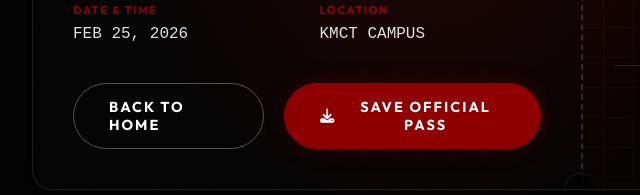
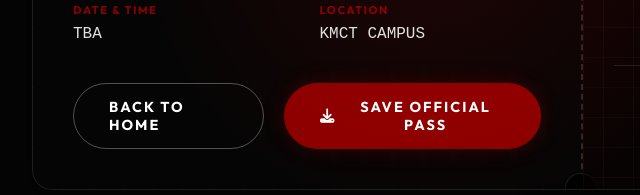
Before and after one commit to swabiabdulla30/Vortex, a website: page registration_success.html in a window 1280 px wide. Shown: the part 477-672 px from the top of the page, 208-848 px from the left. Drawn offline with nearby package versions, Linux system fonts and the light colour scheme.

Commit message:
Apply event date and venue to registration success ticket

```diff
--- a/registration_success.html
+++ b/registration_success.html
@@ -144,7 +144,7 @@
                     </div>
                     <div>
                         <div class="dl-label-red">LOCATION</div>
-                        <div class="dl-value-white">KMCT CAMPUS</div>
+                        <div id="dl-location" class="dl-value-white">KMCT CAMPUS</div>
                     </div>
                 </div>
             </div>
--- a/success_script.js
+++ b/success_script.js
@@ -116,10 +116,11 @@ window.addEventListener('load', function () {
         const dept = sessionStorage.getItem('regDept') || 'General';
         const id = sessionStorage.getItem('regId') || 'VTX-' + Math.floor(Math.random() * 100000);
 
-        // Generate current date
-        const now = new Date();
-        const dateOptions = { month: 'short', day: '2-digit', year: 'numeric' };
-        const currentDate = now.toLocaleDateString('en-US', dateOptions).toUpperCase();
+        // Get event date and venue from events_data.js (single source of truth)
+        const cleanEventName = event ? event.trim().toUpperCase() : '';
+        const eventData = (typeof eventDetails !== 'undefined' && eventDetails[cleanEventName]) ? eventDetails[cleanEventName] : null;
+        const eventDate = eventData && eventData.date ? eventData.date.toUpperCase() : 'TBA';
+        const eventVenue = eventData && eventData.venue ? eventData.venue : 'KMCT CAMPUS';
 
         // Helper to safely set text
         const setText = (id, text) => {
@@ -135,22 +136,21 @@ window.addEventListener('load', function () {
         // Preview ID
         const displayId = "01";
         setText('ticket-id', 'NO: #' + displayId);
-        setText('ticket-date', currentDate);
+        setText('ticket-date', eventDate);
+        setText('ticket-location', eventVenue);
 
         // Populate HIDDEN DOWNLOAD Ticket
         setText('dl-name', name);
         setText('dl-event', event);
         setText('dl-dept', dept);
         setText('dl-id', 'NO: #' + displayId);
-        setText('dl-date', currentDate);
+        setText('dl-date', eventDate);
+        setText('dl-location', eventVenue);
 
         // Event image is read from events_data.js (single source of truth).
         // To update, just change the `image` field in events_data.js.
         const defaultImage = "https://images.unsplash.com/photo-1550751827-4bd374c3f58b?auto=format&fit=crop&q=80";
-        const cleanEventName = event ? event.trim().toUpperCase() : '';
-        const imageUrl = (typeof eventDetails !== 'undefined' && eventDetails[cleanEventName])
-            ? (eventDetails[cleanEventName].image || defaultImage)
-            : defaultImage;
+        const imageUrl = eventData ? (eventData.image || defaultImage) : defaultImage;
 
         // Set Images
         const ticketImage = document.getElementById('ticket-event-image');
```
